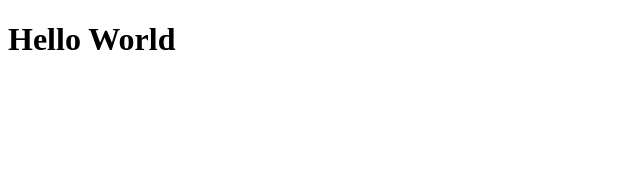
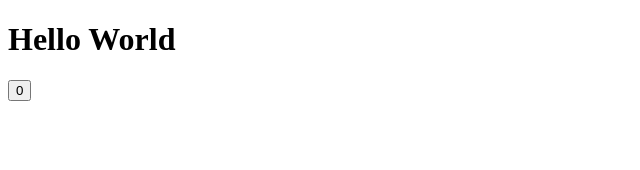
Before and after one commit to anaventura1811/letmeask-app, a React (Create React App) app: page / in a window 1280 px wide. Shown: the top 170 px of the page, without its empty margins (0-640 px from the left). Built offline with nearby package versions, Linux system fonts and the light colour scheme.

Commit message:
notes: component example, React core concepts

```diff
--- a/src/App.tsx
+++ b/src/App.tsx
@@ -1,9 +1,13 @@
+import Button from "./components/Button";
 
 function App() {
   return (
-    <h1 className="App">
-      Hello World
-    </h1>
+    <>
+      <h1 className="App">
+        Hello World
+      </h1>
+      <Button></Button>
+    </>
   );
 }
 
--- /dev/null
+++ b/src/components/Button.jsx
@@ -0,0 +1,19 @@
+import React, { useState } from 'react';
+
+
+function Button() {
+  const [counter, setCounter] = useState(0);
+
+  function incrementCounter() {
+    setCounter(counter + 1);
+    console.log(counter);
+  }
+
+  return (
+    <button type="button" onClick={ incrementCounter }>
+      { counter }
+    </button>
+  )
+}
+
+export default Button;
```
